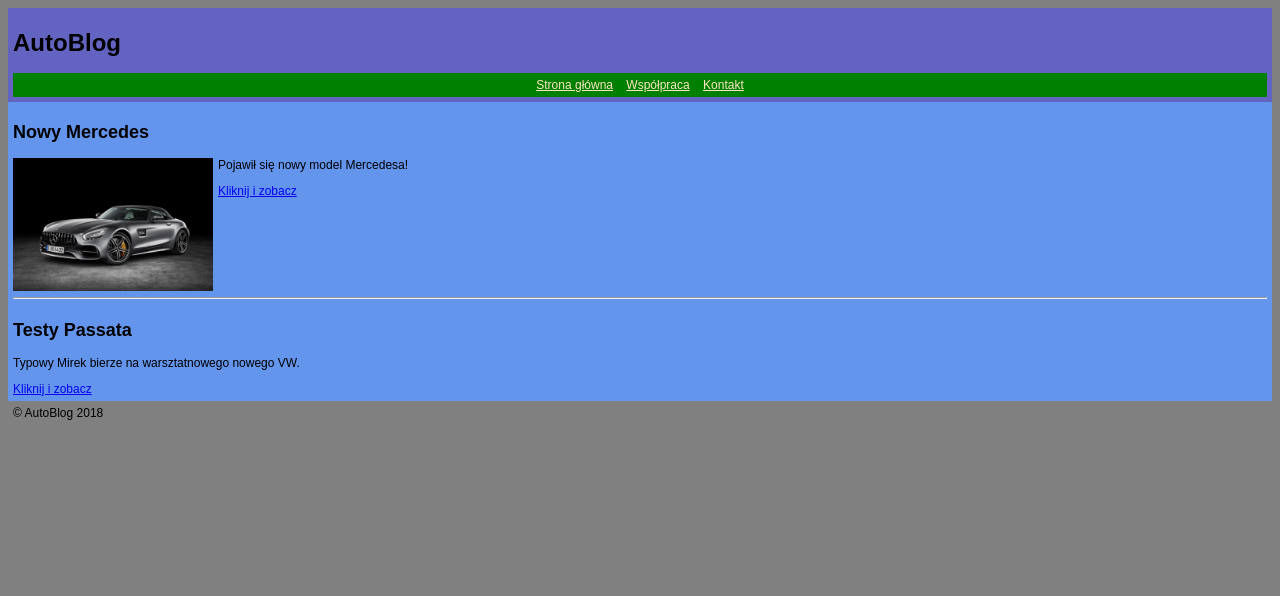
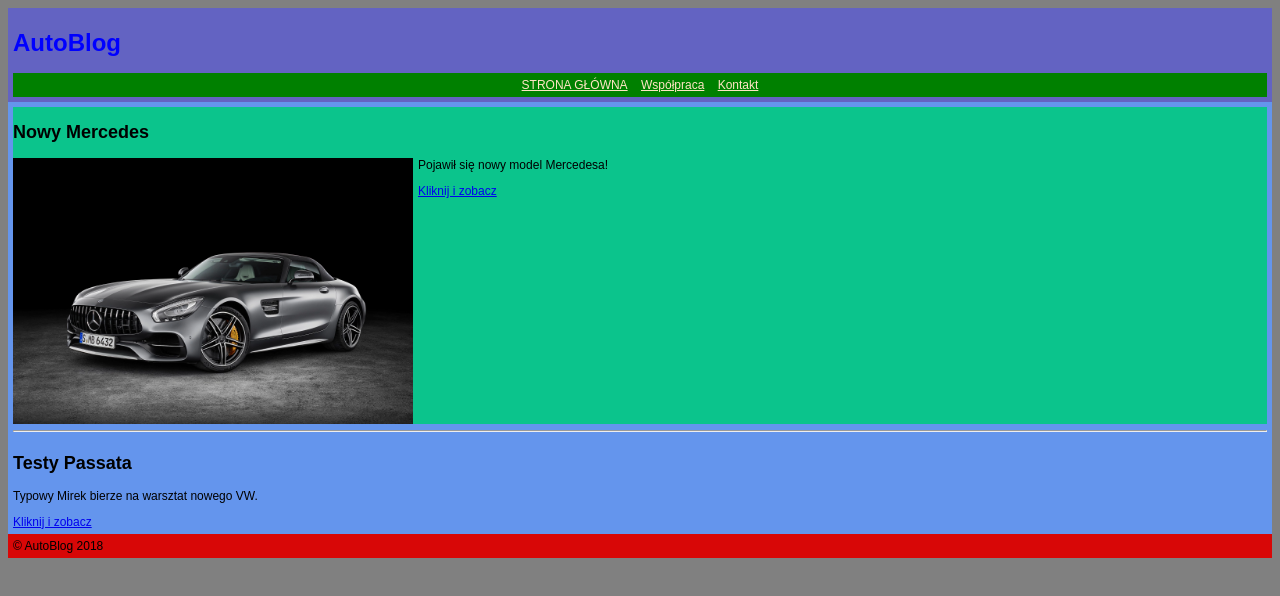
Before and after one commit to davento/html, a plain HTML site: page index.html in a window 1280 px wide. Drawn offline with Linux system fonts and the light colour scheme.

Commit message:
new styles

```diff
--- a/index.html
+++ b/index.html
@@ -9,16 +9,16 @@
     <body>
 
         <header>
-            <h1>AutoBlog</h1>
+            <h1 class="top-headline">AutoBlog</h1>
             <nav>
-                <a href="index.html">Strona główna</a>
+                <a class="main-link" href="index.html">Strona główna</a>
                 <a href="wspolpraca.html">Współpraca</a>
                 <a href="kontakt.html">Kontakt</a>
             </nav>
         </header>
 
         <main>
-            <section>
+            <section class="background-aqua">
                 <h2>Nowy Mercedes</h2>
                 <p>
                     <img src="images/mercedes.jpg" alt="Mercedes Benz CLA 45 AMG">
@@ -29,14 +29,14 @@
 
             <hr>   <!--rozdziela sekcje-->
 
-            <section>
+            <section class="brackground-green">
                 <h2>Testy Passata</h2>
-                <p>Typowy Mirek bierze na warsztatnowego nowego VW.</p>
+                <p>Typowy Mirek bierze na warsztat nowego VW.</p>
                 <a href="testy_passata.html">Kliknij i zobacz</a>
             </section>
         </main>
 
-        <footer>
+        <footer class="background-red">
             &copy; AutoBlog 2018
         </footer>
     </body>
--- a/style.css
+++ b/style.css
@@ -21,6 +21,15 @@
     padding: 5px;
 }
 
+/*
+!!pseudoklasa!!
+ponizej (najezdzajac na przycisk, kolor sie zmienia)
+*/
+header nav a:hover{
+    background: rgb(3, 46, 3);
+
+}
+
 main {
     background-color:cornflowerblue;
     padding: 5px;
@@ -30,8 +39,32 @@
     overflow: hidden;
 }
 
+main section a:hover {
+    font-weight: bold;
+}
+
+.background-red {
+    background: rgb(216, 7, 7);
+}
+
+.background-green {
+    background: rgb(24, 216, 7);
+}
+
+.background-aqua {
+    background: rgb(11, 196, 140);
+}
+
+.top-headline{
+    color: blue;
+}
+
+.main-link {
+    text-transform: uppercase;
+}
+
 main section p img {
-    width: 200px;
+    width: 400px;
     float: left;
     margin-right: 5px;
 }
```
